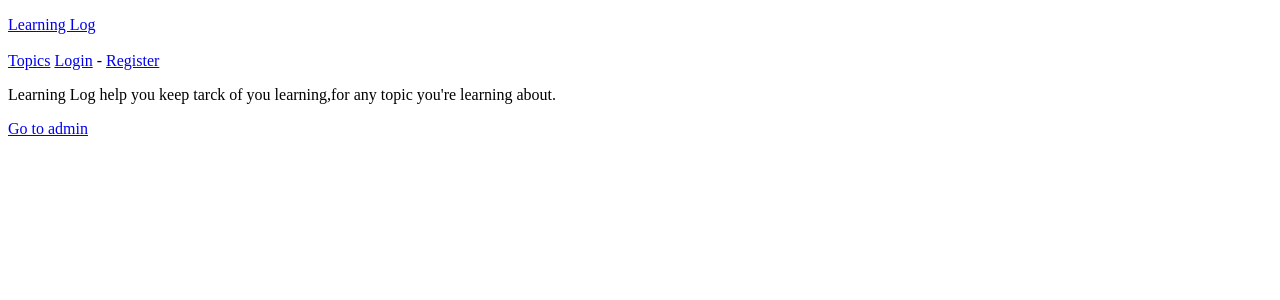
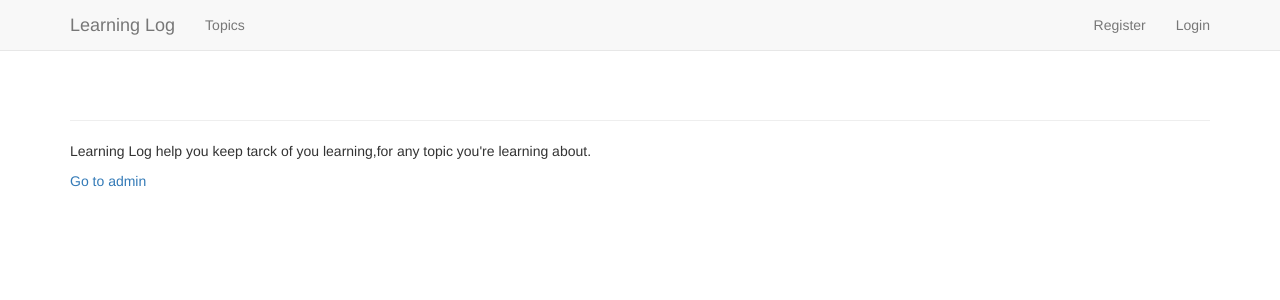
Before and after one commit to heyefu19920626/PythonLearning, a Django app: page / in a window 1280 px wide. Shown: the top 300 px of the page. Run offline with Django 3.2, Linux system fonts and the light colour scheme; some libraries are stand-ins or nearby versions.

Commit message:
change base.html css use bootstrap3

```diff
--- a/learning_log/learning_logs/templates/learning_logs/base.html
+++ b/learning_log/learning_logs/templates/learning_logs/base.html
@@ -1,13 +1,56 @@
+{% load bootstrap3 %}
+
 <!doctype html>
-<html>
+<html lang="en">
     <head>
     <meta charset="utf-8">
+    <meta http-equiv="X-UA-Compatible" content="IE=edge">
     <title>何野夫</title>
-    <meta name="viewport" content="initial-scale=1, maxinum-scale=1, mininum-scale=1, user-scalable=no">
+    <meta name="viewport" content="width=device-width,initial-scale=1, maxinum-scale=1, mininum-scale=1, user-scalable=no">
     <meta name="keywords" content="何野夫,python,django">
     <meta name="description" content="first django">
+    {% bootstrap_css %}
+    {% bootstrap_javascript %}
     </head>
     <body>
+        <!-- Static navbar -->
+        <nav class="navbar navbar-default navbar-static-top">
+            <div class="container">
+
+                <div class="navbar-header">
+                    <button type="button" class="navbar-toggle collapsed" data-toggle="collapse" data-target="#navbar" aria-expanded="false" aria-controls="navbar"></button>
+                    <a class="navbar-brand" href="{% url 'learning_logs:index' %}">Learning Log</a>
+                </div>
+
+                <div id="navbar" class="navbar-collapse collapse">
+                    <ul class="nav navbar-nav">
+                        <li><a href="{% url 'learning_logs:topics' %}">Topics</a></li>
+                    </ul>
+
+                    <ul class="nav navbar-nav navbar-right">
+                        {% if user.is_authenticated %}
+                            <li><a>Hello, {{ user.username }}.</a></li>
+                            <li><a href="{% url 'users:logout' %}">Logout</a></li>
+                        {% else %}
+                            <li><a href="{% url 'users:register' %}">Register</a></li>
+                            <li><a href="{% url 'users:login' %}">Login</a></li>
+                        {% endif %}
+                    </ul>
+                </div>
+                <!--  /.nav-collapse -->
+
+            </div>
+        </nav>
+
+        <div class="container">
+            <div class="page-header">
+                {% block header %}{% endblock header %}
+            </div>
+            <div>
+                {% block content %}{% endblock content %}
+            </div>
+            <!-- /container -->
+        <!--
         <p>
             <a href="{% url 'learning_logs:index' %}">Learning Log</a>
             <br>
@@ -19,6 +62,6 @@
                 <a href="{% url 'users:login' %}">Login</a> - <a href="{% url 'users:register' %}">Register</a>
             {% endif %}
         </p>
-        {% block content %}{% endblock content %}
+    -->
     </body>
 </html>
```
